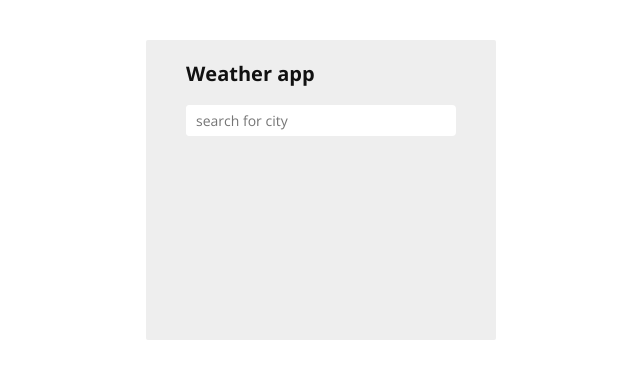
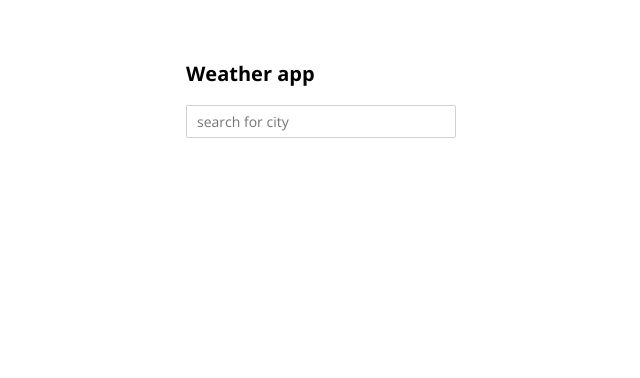
Before and after one commit to gazzaar/tempteller, a website built with webpack: page src/index.html in a window 1280 px wide. Shown: the whole page, without its empty margins (319-959 px from the left). Built offline with nearby package versions, Linux system fonts and the light colour scheme; files whose address does not match are found by name.

Commit message:
refactor: remove container background

```diff
--- a/src/css/style.css
+++ b/src/css/style.css
@@ -27,7 +27,6 @@ body {
 .container {
   margin-top: 4rem;
   padding: 2rem 4rem;
-  background-color: #eee;
   height: 300px;
   border-radius: 2px;
   width: 350px;
@@ -35,17 +34,17 @@ body {
 
 .heading-primary {
   margin-bottom: 1.8rem;
-  color: #111;
 }
 .search {
   display: flex;
   justify-content: space-between;
   align-items: center;
   background-color: #fff;
-  border-radius: 4px;
+  border-radius: 2px;
   overflow: hidden;
   transition: all 0.3s;
   padding-right: 1rem;
+  border: 1px solid #d1d1d1;
 }
 
 .search:focus-within {
```
